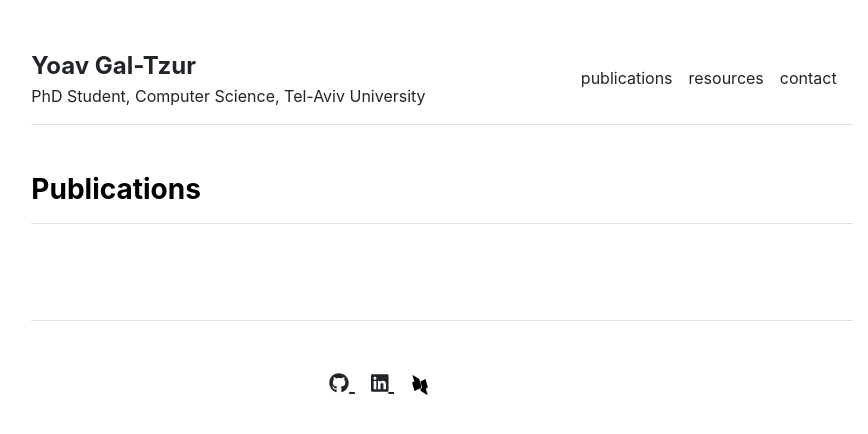
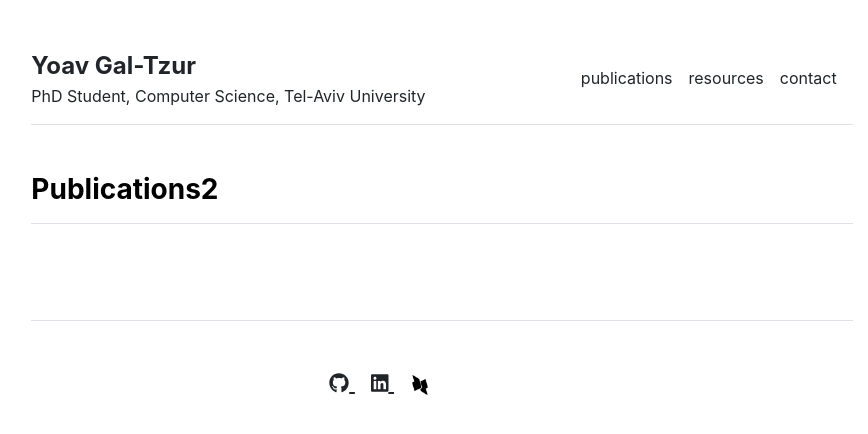
Before and after one commit to yoavGaltzur/yoavGaltzur.github.io, a Jekyll site: the page built from publications.md, in a window 1280 px wide. Shown: the top 434 px of the page, without its empty margins (198-1066 px from the left). Built offline with Jekyll 4.4.1, drawn with Linux system fonts in a browser that asks for light colours.

Commit message:
Update publications.html

```diff
--- a/_includes/publications.html
+++ b/_includes/publications.html
@@ -14,7 +14,7 @@
 </div> -->
 <div class="row g-5 mb-5">
   <div>
-    <h3 class="fw-bold border-bottom pb-3 mb-5">Publications</h3>
+    <h3 class="fw-bold border-bottom pb-3 mb-5">Publications2</h3>
       {% for item in site.data.setting.publications %}
         <p><a href="{{ item.url }}">{{ item.name }}</a></p>
 <!--         {{ item.coauthors }}. ({{ item.venue }}) -->
```
